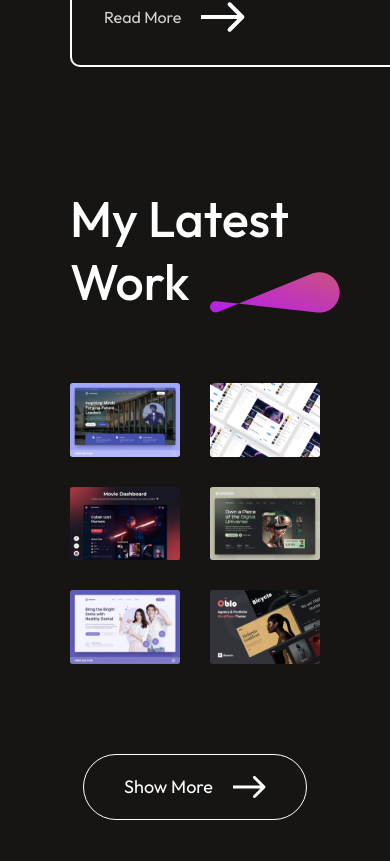
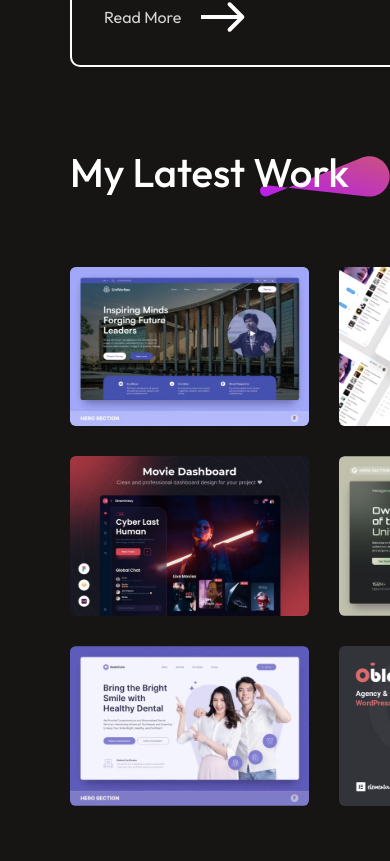
Before and after one commit to kamraanjavaid/portfolio-wesbite, a React (Vite) app: page / in a window 390 px wide. Shown: the part 3963-4824 px from the top of the page. Built offline with nearby package versions, Linux system fonts and the light colour scheme.

Commit message:
work section make responsive

```diff
--- a/src/Components/MyWork/MyWork.css
+++ b/src/Components/MyWork/MyWork.css
@@ -51,7 +51,7 @@
     transform: scale(1.1);
 }
 
-@media (max-width:768px){
+@media (max-width:768px)and(min-width:500px){
     .mywork{
         align-items: start;
         gap: 70px;
@@ -80,3 +80,36 @@
         margin: 20px auto;
     }
 }
+
+
+@media (max-width:499px){
+    .mywork{
+        align-items: start;
+        gap: 70px;
+        margin: 20px 70px;
+        margin-top: 60px;
+        width: 130%;
+    }
+    .mywork-title h1{
+        padding: 0;
+        font-size: 40px;
+        width: 300px;
+    }
+    .mywork-title img{
+        width: 130px;
+        margin-right: -20px;
+    }
+    .mywork-container img{
+        width: 100%;
+        height: 100%;
+    }
+    .mywork-container{
+        grid-template-columns: 1fr 1fr;
+        gap: 30px;
+    }
+    .mywork-showmore{
+        padding: 15px 25px;
+        font-size: 16px;
+        margin: 10px auto;
+    }
+}
```
